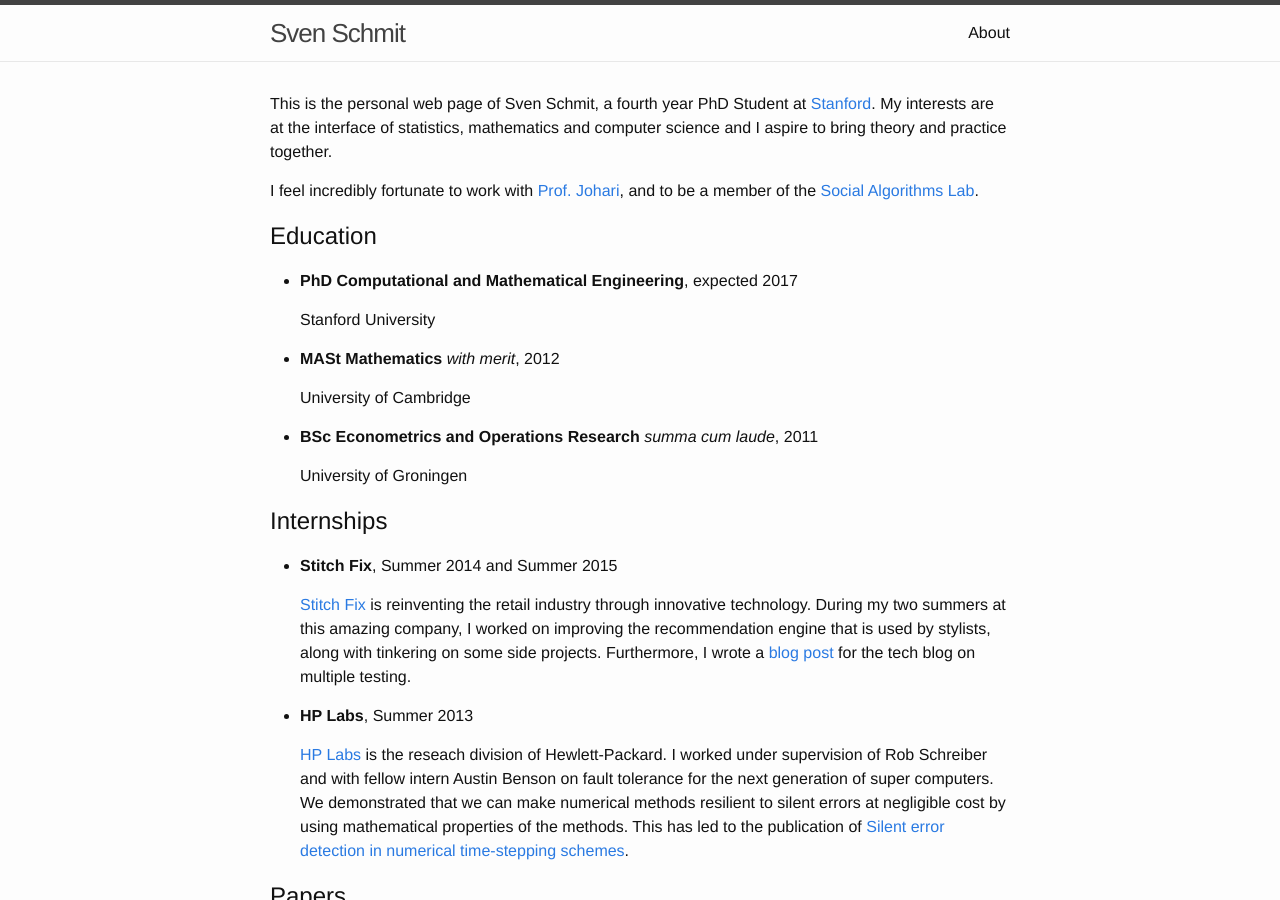
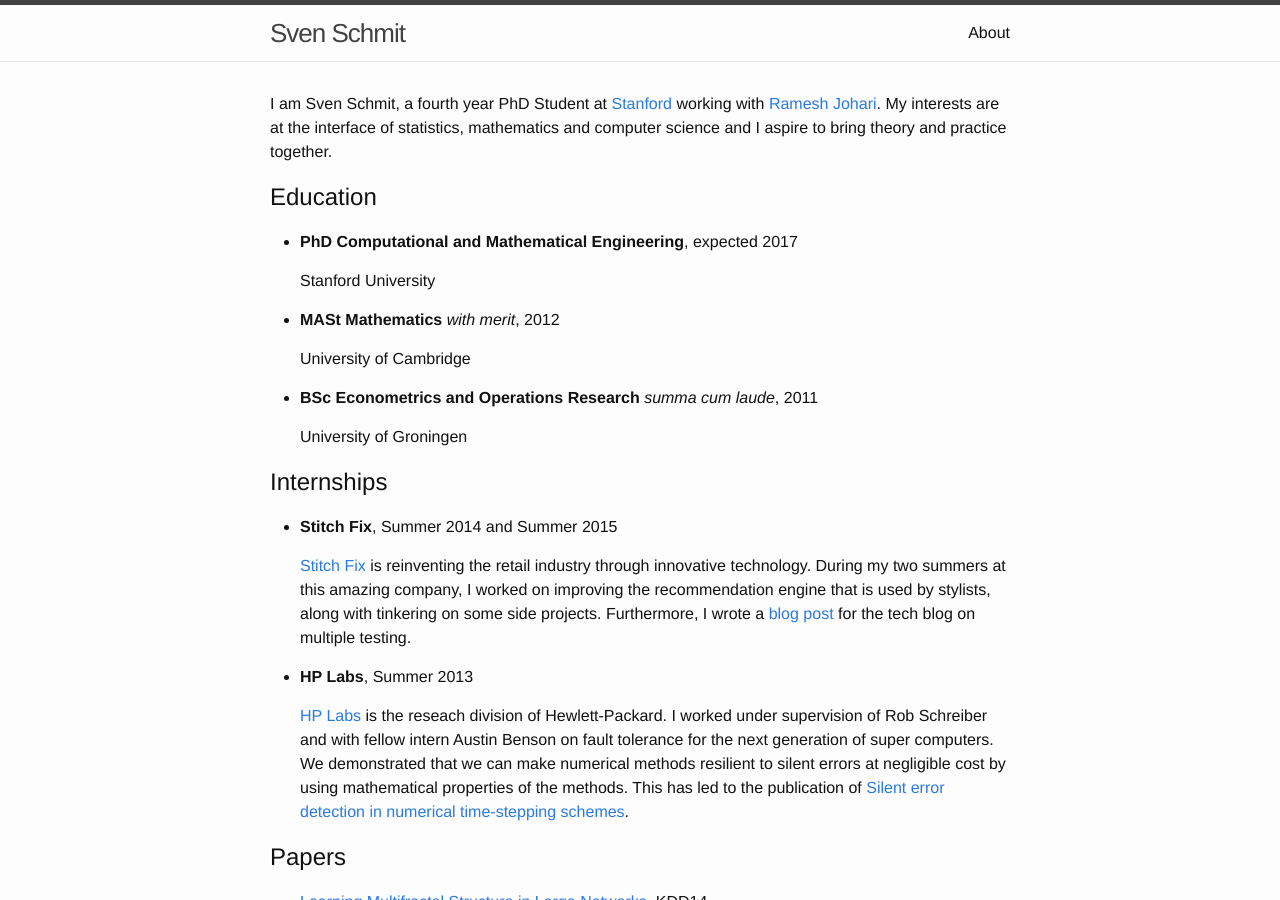
Before and after one commit to schmit/schmit.github.io, a Jekyll site: the page built from index.md, in a window 1280 px wide and 900 px high. Built offline with Jekyll 4.4.1, drawn with Linux system fonts in a browser that asks for light colours.

Commit message:
update main page

```diff
--- a/index.md
+++ b/index.md
@@ -3,11 +3,9 @@ layout: default
 title: About
 ---
 
-This is the personal web page of Sven Schmit, a fourth year PhD Student at [Stanford](http://icme.stanford.edu).
+I am Sven Schmit, a fourth year PhD Student at [Stanford](http://icme.stanford.edu) working with [Ramesh Johari](http://www.stanford.edu/~rjohari).
 My interests are at the interface of statistics, mathematics and computer science and I aspire to bring theory and practice together.
 
-I feel incredibly fortunate to work with [Prof. Johari](http://www.stanford.edu/~rjohari),
-and to be a member of the [Social Algorithms Lab](http://web.stanford.edu/group/soal/).
 
 ## Education
 
```
